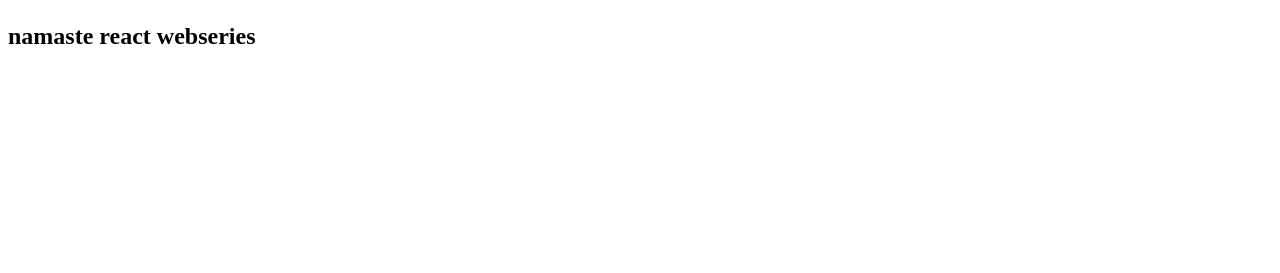
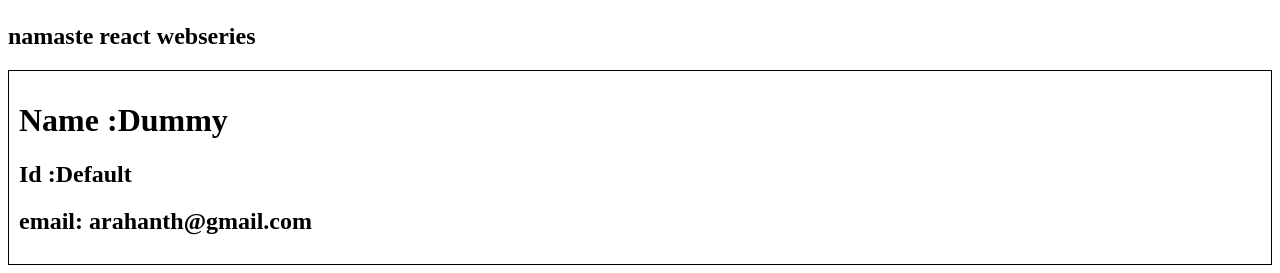
Before and after one commit to Arahanth-M/namaste-react, a React (Vite) app: page /about in a window 1280 px wide. Shown: the part 221-494 px from the top of the page. Built offline with nearby package versions, Linux system fonts and the light colour scheme; no server answers.

Commit message:
created a custom hook to make the code more clean and modular

```diff
--- a/index.css
+++ b/index.css
@@ -66,3 +66,8 @@
 .filter {
   display: flex;
 }
+
+.user-card {
+  padding: 10px;
+  border: 1px solid black;
+}
--- a/src/components/About.js
+++ b/src/components/About.js
@@ -1,9 +1,24 @@
-const About = () => {
+import User from './User';
+import UserClass from './UserClass';
+import React from 'react';
+
+class About extends React.Component {
+  constructor(props) {
+    super(props);
+    console.log('parent constructor is called');
+  }
+  componentDidMount() {
+    console.log('the parent class component is mounted on the page');
+  }
+  render() {
+    console.log('parent render is called');
     return (
       <div>
         <h1>About</h1>
         <h2>namaste react webseries</h2>
+        <UserClass />
       </div>
     );
-};
+  }
+}
 export default About;
--- a/src/components/RestaurantMenu.js
+++ b/src/components/RestaurantMenu.js
@@ -1,20 +1,11 @@
-import { useState, useEffect } from 'react';
-import { MENU } from '../utils/constants';
+import useRestaurantMenu from '../utils/useRestaurantMenu';
 import Shimmer from './shimmer';
 import { useParams } from 'react-router-dom';
 
 const RestaurantMenu = () => {
-  const [menu, setMenu] = useState(null);
   const { resId } = useParams();
-  useEffect(() => {
-    fetchMenu();
-  }, []);
 
-  const fetchMenu = async () => {
-    const data = await fetch(MENU + resId);
-    const json = await data.json();
-    setMenu(json.data);
-  };
+  const menu = useRestaurantMenu(resId);
   if (menu === null) return <Shimmer />;
   const { name, cuisines, costForTwoMessage } =
     menu?.cards[2]?.card?.card?.info;
--- /dev/null
+++ b/src/components/User.js
@@ -0,0 +1,16 @@
+import { useState } from 'react';
+
+const User = () => {
+  const [count, setCount] = useState(0);
+  const [count2, setCount2] = useState(1);
+  return (
+    <div className="user-card">
+      <h1>count :{count} </h1>
+      <h1>count2 :{count2} </h1>
+      <h1>Name : Arahanth M</h1>
+      <h2>Location: Bangalore</h2>
+      <h2>email: arahanth@gmail.com</h2>
+    </div>
+  );
+};
+export default User;
--- /dev/null
+++ b/src/components/UserClass.js
@@ -0,0 +1,37 @@
+import React from 'react';
+
+class UserClass extends React.Component {
+  constructor(props) {
+    super(props);
+    this.state = {
+      userInfo: {
+        login: 'Dummy',
+        id: 'Default',
+      },
+    };
+    console.log('child constructor is called');
+  }
+  async componentDidMount() {
+    console.log('Child component mounted on the page');
+    //API call
+    const data = await fetch('https://api.github.com/users/Arahanth-M');
+    const json = await data.json();
+    this.setState({
+      userInfo: json,
+    });
+  }
+  render() {
+    console.log('child render is called');
+    const { login, id } = this.state.userInfo;
+
+    return (
+      <div className="user-card">
+        <h1>Name :{login} </h1>
+        <h2>Id :{id}</h2>
+        <h2>email: arahanth@gmail.com</h2>
+      </div>
+    );
+  }
+}
+
+export default UserClass;
--- /dev/null
+++ b/src/utils/useRestaurantMenu.js
@@ -0,0 +1,17 @@
+import { MENU } from '../utils/constants';
+import { useEffect, useState } from 'react';
+
+const useRestaurantMenu = (resId) => {
+  const [menu, setMenu] = useState(null);
+  useEffect(() => {
+    fetchData();
+  }, []);
+
+  const fetchData = async () => {
+    const data = await fetch(MENU + resId);
+    const json = await data.json();
+    setMenu(json.data);
+  };
+  return menu;
+};
+export default useRestaurantMenu;
```
Lines whose indentation alone changed are shown as unchanged.
